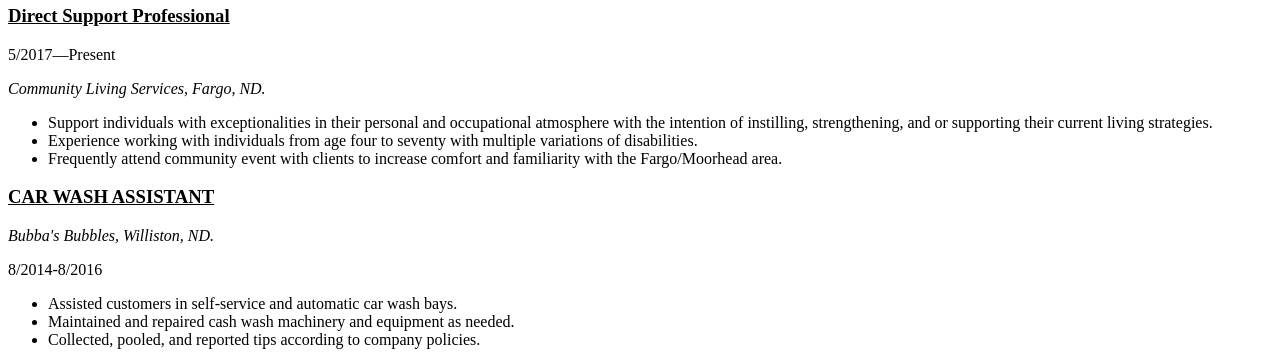
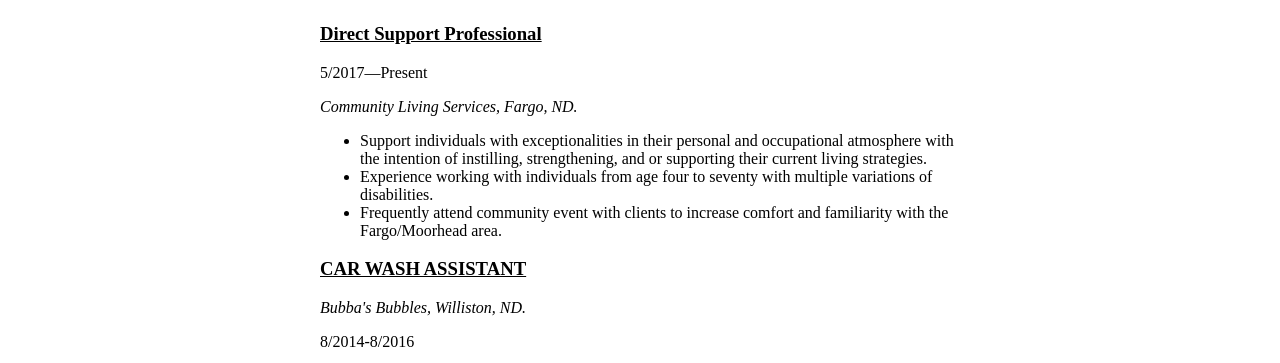
Before and after one commit to huntertwebster/huntertwebster.github.io, a plain HTML site: page index.html in a window 1280 px wide. Shown: the part 311-674 px from the top of the page. Drawn offline with Linux system fonts and the light colour scheme.

Commit message:
Update index.html

```diff
--- a/index.html
+++ b/index.html
@@ -4,12 +4,16 @@
          Hunter Webster's Resume
        </title>
        <style>
+body {
+	margin-left:25%;
+	margin-right:25%;
 
+	       }
   </style>
      </head>
 
      <body>
-	<header>
+
          <h1>Hunter Webster</h1>
 	 <h4>702 5th St S Moorhead, MN 56560</h4>
          <h4>(701)580-3398</h4>
```
